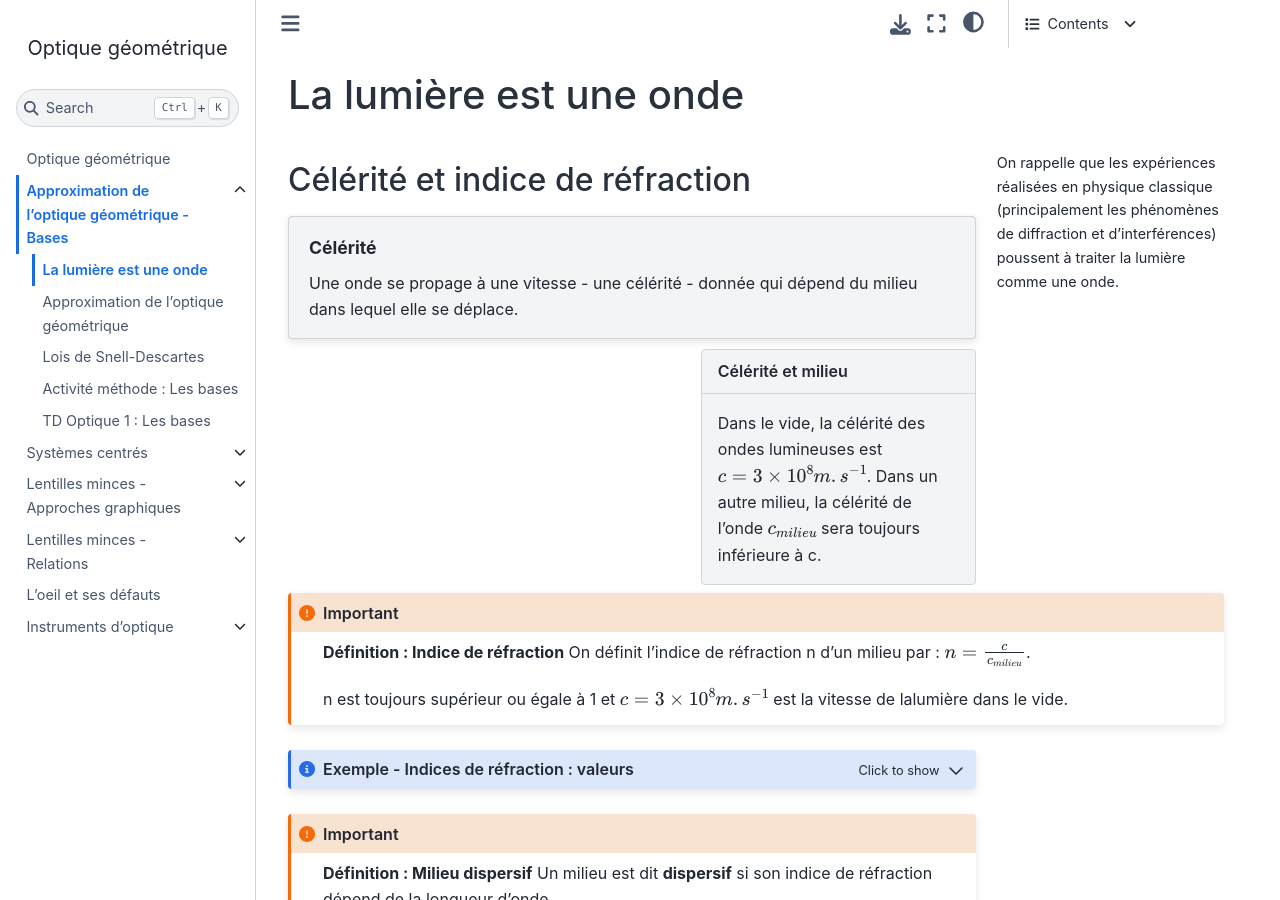
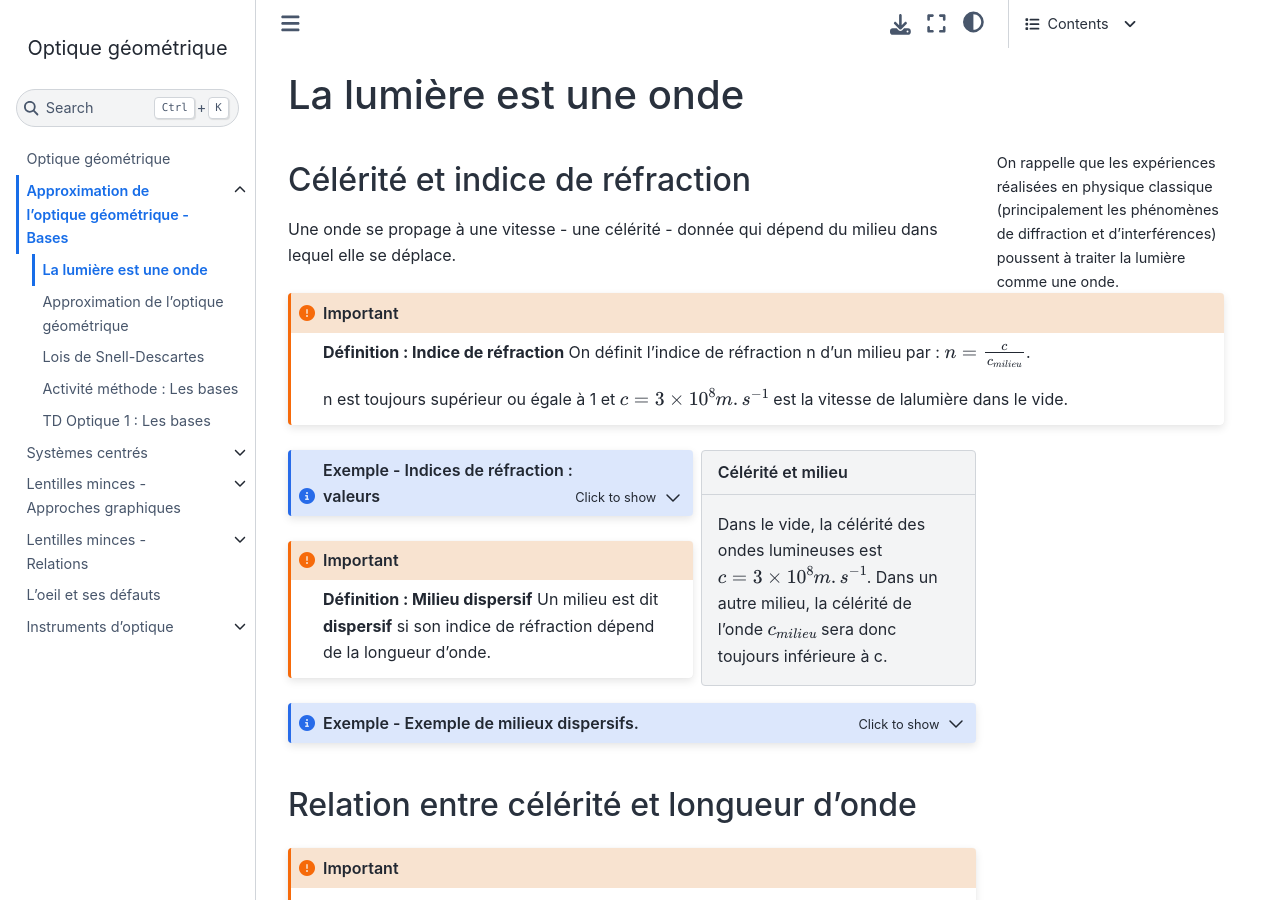
Before and after one commit to pcsi3physiquestan/optique_sources, a Jupyter Book: the page built from notebook/ondes.md, in a window 1280 px wide and 900 px high. Built offline with Jupyter Book 1.0.4 settings and Sphinx 7.4.7 and the Sphinx Book theme 1.1.4, drawn with Linux system fonts in a browser that asks for light colours; pages that are not in the unit, such as notebooks, are missing from menus.

Commit message:
Mise à jour des sources

`````diff
--- a/notebook/ondes.md
+++ b/notebook/ondes.md
@@ -21,20 +21,16 @@ On rappelle que les expériences réalisées en physique classique (principaleme
 
 ## Célérité et indice de réfraction
 
-````{topic} Célérité
 Une onde se propage à une vitesse - une célérité - donnée qui dépend du milieu dans lequel elle se déplace.
-````
-
-````{sidebar} Célérité et milieu
-Dans le vide, la célérité des ondes lumineuses est $c = 3 \times 10^8 m.s^{-1}$. Dans un autre milieu, la célérité de l'onde $c_{milieu}$ sera toujours inférieure à c.
-````
-
 
 ````{important} __Définition : Indice de réfraction__
 :class: full-width
 On définit l'indice de réfraction n d'un milieu par : $n = \frac{c}{c_{milieu}}$.
 
 n est toujours supérieur ou égale à 1 et $c = 3 \times 10^8 m.s^{-1}$ est la vitesse de lalumière dans le vide.
+````
+````{sidebar} Célérité et milieu
+Dans le vide, la célérité des ondes lumineuses est $c = 3 \times 10^8 m.s^{-1}$. Dans un autre milieu, la célérité de l'onde $c_{milieu}$ sera donc toujours inférieure à c.
 ````
 
 ````{admonition} Exemple - Indices de réfraction : valeurs
`````
